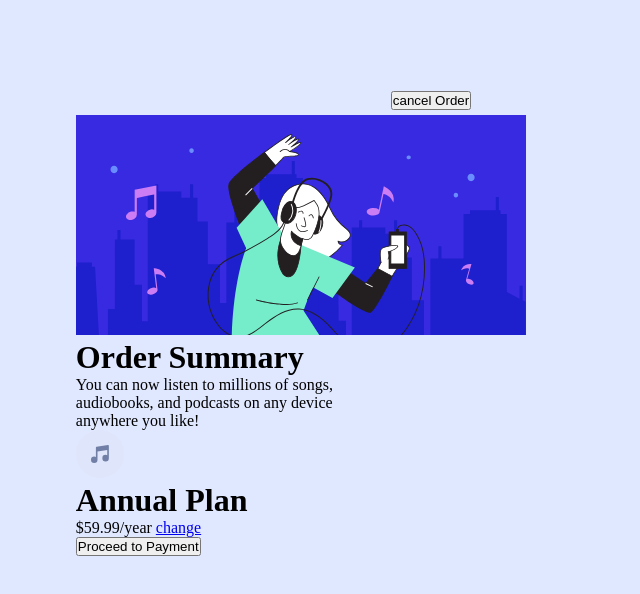
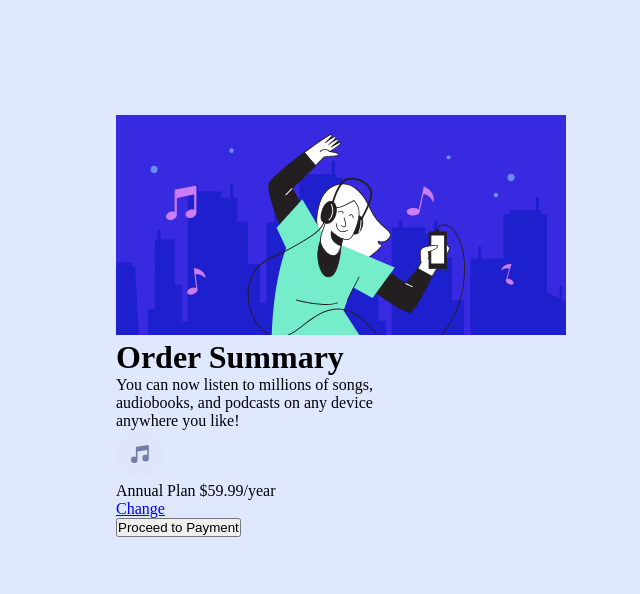
Before and after one commit to justicechidozie2988/order-summary, a plain HTML site: page index.html in a window 1280 px wide. Shown: the whole page, without its empty margins (374-1014 px from the left). Drawn offline with Linux system fonts and the light colour scheme.

Commit message:
Update index.html

```diff
--- a/index.html
+++ b/index.html
@@ -12,19 +12,25 @@
   <body>
     <main class="main-container">
       <div class="card-container">
-        <img src="images/illustration-hero.svg">
+       <img  src="images/illustration-hero.svg">
+       <div class="content">
       <h1> Order Summary</h1>
+
       <p> You can now listen to millions of songs, audiobooks, and podcasts on any
        device anywhere you like!</p>
-      <div class="annual-container">
-        <img src="images/icon-music.svg">
-        <h1>Annual Plan</h1>
-        <span>$59.99/year</span>
-        <a href="#">change</a>
+       <div class="annual">
+        <img class="icon" src="./images/icon-music.svg" alt="music" />
+        <div class="plan">
+          <span class="p1">Annual Plan</span>
+          <span class="p2"> $59.99/year</span>
           </div>
-      <button> Proceed to Payment</button>
+<a class="change" href="#">Change</a>
      </div>
-       <button>cancel Order</button>
+     <button class="pro-btn">Proceed to Payment</button>
+
+      </div>
+
+  </div>
     </main>
 </body>
 </html>
```
Lines whose indentation alone changed are shown as unchanged.
